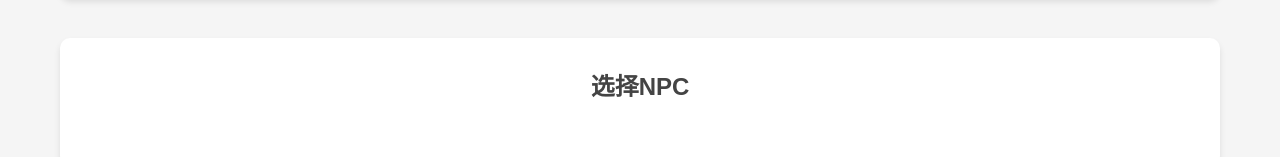
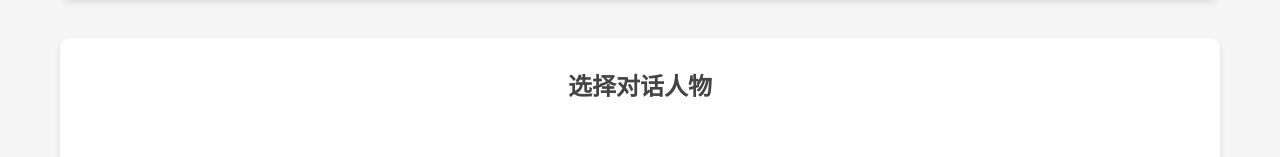
Before and after one commit to LeoGoat2004/chatHongLouMeng, a plain HTML site: page static/index.html in a window 1280 px wide. Shown: the part 162-319 px from the top of the page. Drawn offline with Linux system fonts and the light colour scheme.

Commit message:
little change

```diff
--- a/static/index.html
+++ b/static/index.html
@@ -15,7 +15,7 @@
 
         <main class="main">
             <section class="npc-list">
-                <h2>选择NPC</h2>
+                <h2>选择对话人物</h2>
                 <div class="npc-grid" id="npcGrid">
                     <!-- NPCs will be loaded here by JavaScript -->
                 </div>
```
